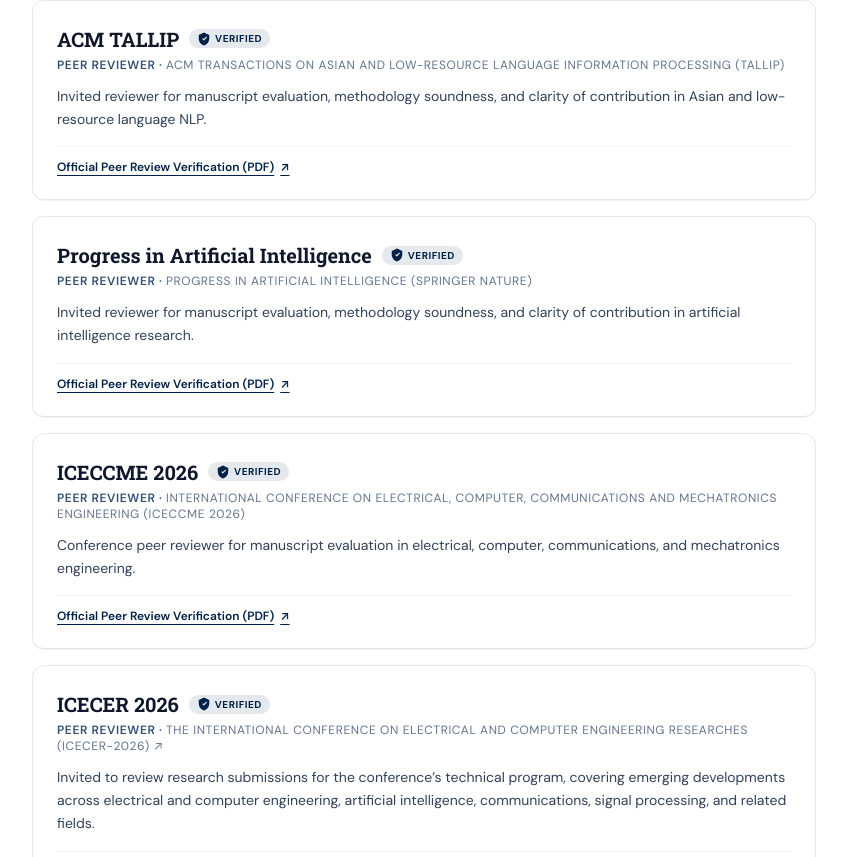
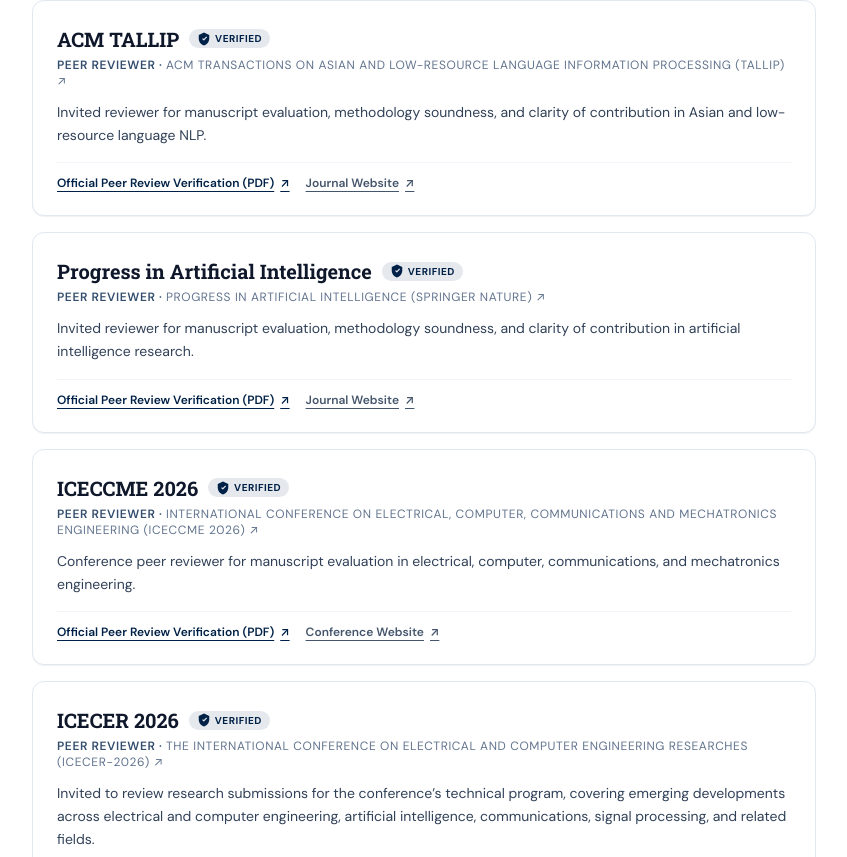
Before and after one commit to 5h0wr0v/portfolio, a Next.js app: page / in a window 1280 px wide. Shown: the part 2570-3427 px from the top of the page, without its empty margins (360-1207 px from the left). Built offline with nearby package versions, Linux system fonts and the light colour scheme.

Commit message:
Embed official links for TALLIP, Progress in AI, and ICECCME

```diff
--- a/src/app/page.tsx
+++ b/src/app/page.tsx
@@ -209,7 +209,11 @@
                         rel="noopener noreferrer"
                         className="inline-flex items-center gap-1.5 text-xs font-semibold text-slate-600 underline underline-offset-4 hover:text-[#002147]"
                       >
-                        <span>Conference Website</span>
+                        <span>
+                          {"venueType" in review && review.venueType === "journal"
+                            ? "Journal Website"
+                            : "Conference Website"}
+                        </span>
                         <span aria-hidden>↗</span>
                       </a>
                     ) : null}
--- a/src/content/site.ts
+++ b/src/content/site.ts
@@ -7,6 +7,7 @@
   role: string;
   venue: string;
   venueUrl?: string;
+  venueType?: "journal" | "conference";
   detail: string;
   verificationUrl: string;
 };
@@ -53,6 +54,8 @@
       name: "ACM TALLIP",
       role: "Peer Reviewer",
       venue: "ACM Transactions on Asian and Low-Resource Language Information Processing (TALLIP)",
+      venueUrl: "https://dl.acm.org/journal/tallip",
+      venueType: "journal",
       detail:
         "Invited reviewer for manuscript evaluation, methodology soundness, and clarity of contribution in Asian and low-resource language NLP.",
       verificationUrl:
@@ -63,6 +66,8 @@
       name: "Progress in Artificial Intelligence",
       role: "Peer Reviewer",
       venue: "Progress in Artificial Intelligence (Springer Nature)",
+      venueUrl: "https://link.springer.com/journal/13748",
+      venueType: "journal",
       detail:
         "Invited reviewer for manuscript evaluation, methodology soundness, and clarity of contribution in artificial intelligence research.",
       verificationUrl:
@@ -74,6 +79,8 @@
       role: "Peer Reviewer",
       venue:
         "International Conference on Electrical, Computer, Communications and Mechatronics Engineering (ICECCME 2026)",
+      venueUrl: "https://www.iceccme.com/",
+      venueType: "conference",
       detail:
         "Conference peer reviewer for manuscript evaluation in electrical, computer, communications, and mechatronics engineering.",
       verificationUrl:
@@ -86,6 +93,7 @@
       venue:
         "The International Conference on Electrical and Computer Engineering Researches (ICECER-2026)",
       venueUrl: "https://www.icecer.com/",
+      venueType: "conference",
       detail:
         "Invited to review research submissions for the conference’s technical program, covering emerging developments across electrical and computer engineering, artificial intelligence, communications, signal processing, and related fields.",
       verificationUrl:
```
